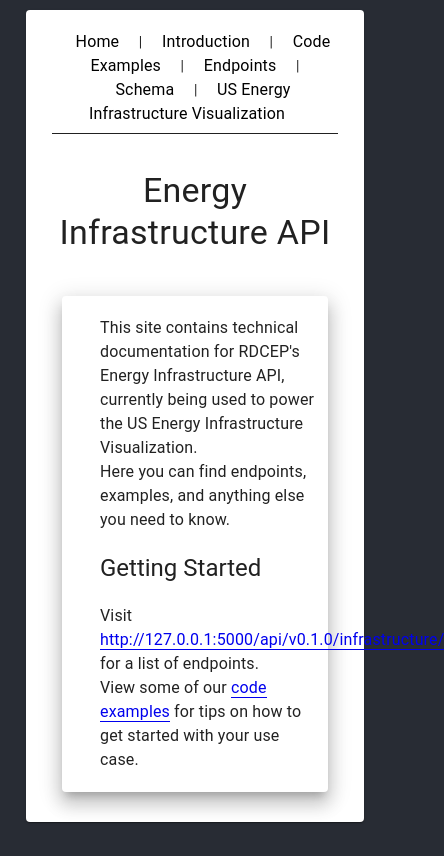
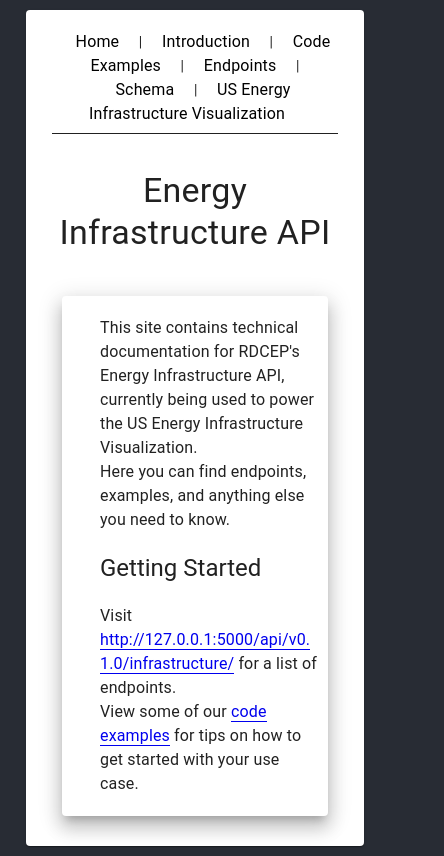
Before and after one commit to bkleeman/energy-infrastructure-api-documentation-react-mui, a React (Create React App) app: page /introduction in a window 390 px wide. Shown: the whole page, 444 px wide, since content can reach past the window. Built offline with nearby package versions, Linux system fonts and the light colour scheme.

Commit message:
add word wrap for links for mobile improvement

```diff
--- a/src/Components/App/App.css
+++ b/src/Components/App/App.css
@@ -99,6 +99,7 @@
 a {
   border-bottom: 1px solid;
   text-decoration: none;
+  word-wrap: break-word;
 }
 
 a:hover {
```
